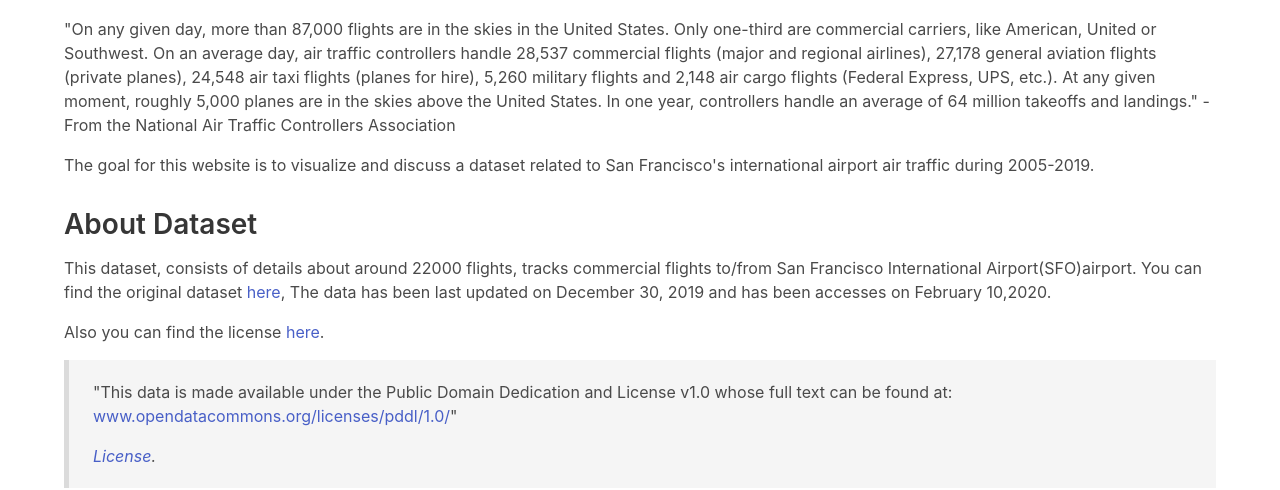
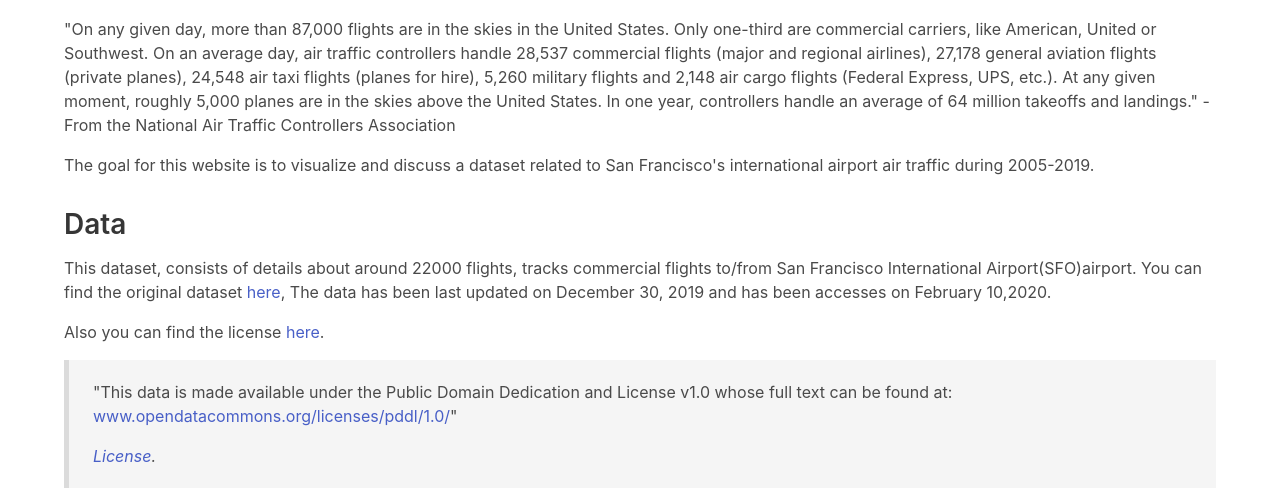
Before and after one commit to usf-cs360-spring2020/homework1-phemmati, a plain HTML site: page index.html in a window 1280 px wide. Shown: the part 329-819 px from the top of the page. Drawn offline with nearby package versions, Linux system fonts and the light colour scheme.

Commit message:
Update index.html

```diff
--- a/index.html
+++ b/index.html
@@ -54,7 +54,7 @@
       <div id="main-menu" class="navbar-menu has-text-weight-medium">
         <!-- Left navbar items -->
         <div class="navbar-start">
-          <a class="navbar-item" href="https://data.sfgov.org/Transportation/Air-Traffic-Passenger-Statistics/rkru-6vcg/" title="Data">
+          <a class="navbar-item" href="#data" title="Data">
             <span class="icon"><i class="fas fa-table"></i></span>
             <span>Data</span>
           </a>
@@ -120,7 +120,7 @@
 
         <p>The goal for this website is to visualize and discuss a dataset related to San Francisco's international airport air traffic during 2005-2019.</p>
 
-        <h2 id="data">About Dataset</h2>
+        <h2 id="data">Data</h2>
 
 
 
```
